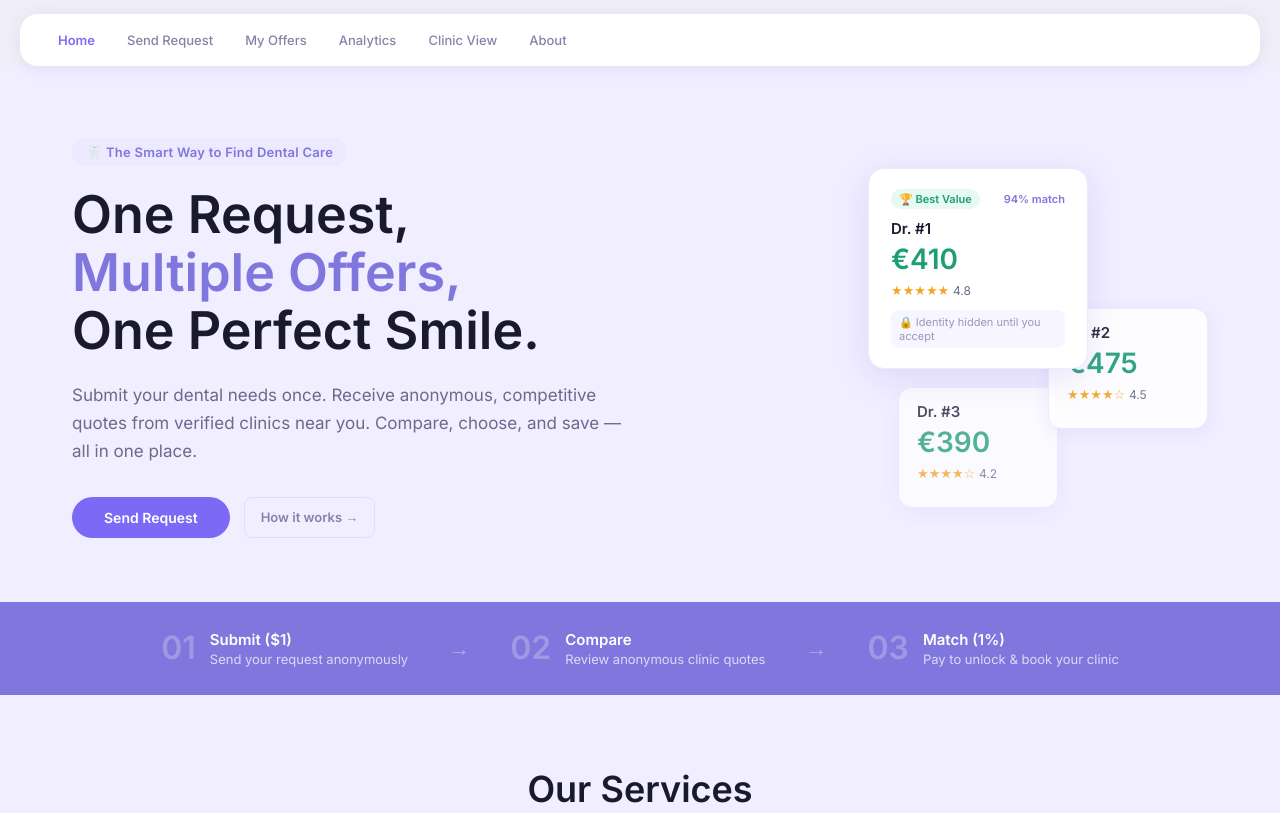
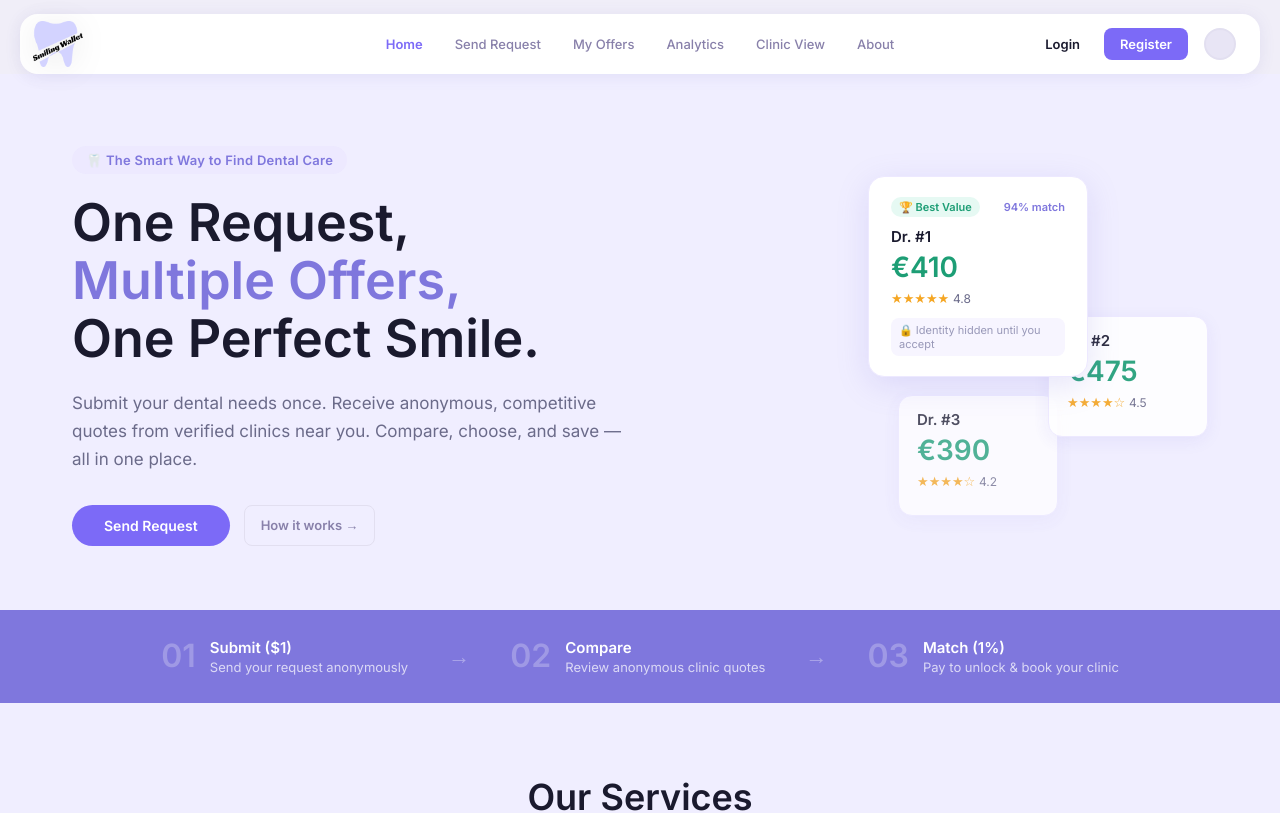
Before and after one commit to muresanianis450/SmillingWallet, a React (Vite) app in the folder src/frontend/: page / in a window 1280 px wide. Shown: the top 813 px of the page. Built offline with nearby package versions, Linux system fonts and the light colour scheme.

Commit message:
Modified Nav Module

```diff
--- a/src/frontend/src/components/layout/Nav.module.css
+++ b/src/frontend/src/components/layout/Nav.module.css
@@ -1,16 +1,23 @@
 .nav {
-  background: var(--surface);
-  border-radius: var(--radius-lg);
+  background: var(--surface, #ffffff);
+  border-radius: var(--radius-lg, 12px);
   margin: 14px 20px 0;
   padding: 0 24px;
-  height: 52px;
-  display: flex;
+  height: 60px;
+
+  display: grid;
+  grid-template-columns: 1fr auto 1fr;
   align-items: center;
-  justify-content: space-between;
-  box-shadow: var(--shadow);
+
+  box-shadow: var(--shadow, 0 2px 10px rgba(0,0,0,0.05));
   position: sticky;
   top: 14px;
   z-index: 100;
+}
+
+/* LEFT SECTION */
+.logoContainer {
+  justify-self: start;
 }
 
 .logo {
@@ -28,7 +35,6 @@
 .logoIcon {
   width: 28px;
   height: 28px;
-  background: linear-gradient(135deg, #a78bfa, #34d399);
   border-radius: 8px;
   display: flex;
   align-items: center;
@@ -36,7 +42,9 @@
   font-size: 14px;
 }
 
+/* MIDDLE SECTION */
 .links {
+  justify-self: center;
   display: flex;
   gap: 4px;
   align-items: center;
@@ -57,18 +65,61 @@
 
 .link:hover {
   color: var(--text);
-  background: var(--surface2);
+  background: var(--surface2, #f1f5f9);
 }
 
 .active {
-  color: var(--purple);
+  color: var(--purple, #7F77DD);
   font-weight: 600;
+}
+
+/* RIGHT SECTION */
+.authSection {
+  justify-self: end;
+  display: flex;
+  align-items: center;
+  gap: 12px; /* Space between buttons and avatar */
+}
+
+.loginBtn {
+  background: transparent;
+  border: none;
+  font-family: var(--font-body);
+  font-size: 13px;
+  font-weight: 600;
+  color: var(--text);
+  cursor: pointer;
+  padding: 6px 12px;
+  transition: color 0.2s;
+}
+
+.loginBtn:hover {
+  color: var(--purple, #7F77DD);
+}
+
+.registerBtn {
+  background: var(--purple, #7F77DD);
+  color: white;
+  border: none;
+  border-radius: 8px;
+  font-family: var(--font-body);
+  font-size: 13px;
+  font-weight: 600;
+  cursor: pointer;
+  padding: 8px 16px;
+  transition: opacity 0.2s;
+}
+
+.registerBtn:hover {
+  opacity: 0.9;
 }
 
 .avatar {
   width: 32px;
   height: 32px;
   border-radius: 50%;
-  background: var(--bg2);
-  border: 2px solid var(--border);
+  background: var(--bg2, #e2e8f0);
+  border: 2px solid var(--border, #cbd5e1);
+  margin-left: 4px;
+  cursor: pointer;
 }
--- a/src/frontend/src/components/layout/Nav.tsx
+++ b/src/frontend/src/components/layout/Nav.tsx
@@ -2,6 +2,9 @@
 import { PageName } from '@/types/types.ts';
 // @ts-ignore
 import styles from './Nav.module.css';
+import { SmilingWallet_LogoIcon} from '../shared/Icons';
+
+
 interface NavProps {
     page: PageName;
     setPage: (page: PageName) => void;
@@ -16,10 +19,16 @@ const ALL_LINKS = [
 ];
 
 export function Nav({ page, setPage }: NavProps) {
-    // Remove the isClinicPage logic and just map ALL_LINKS
     return (
         <nav className={styles.nav}>
-            {/* ... logo code ... */}
+            {/* LEFT: Logo */}
+            <div className={styles.logoContainer}>
+                <span className={styles.logo} onClick={() => setPage('home')}>
+                    <span className={styles.logoIcon}><SmilingWallet_LogoIcon/></span>
+                </span>
+            </div>
+
+            {/* MIDDLE: Centered Links */}
             <div className={styles.links}>
                 {ALL_LINKS.map((link) => (
                     <button
@@ -30,6 +39,23 @@ export function Nav({ page, setPage }: NavProps) {
                         {link.label}
                     </button>
                 ))}
+            </div>
+
+            {/* RIGHT: Auth & Profile */}
+            <div className={styles.authSection}>
+                <button
+                    className={styles.loginBtn}
+                    onClick={() => setPage('login')}
+                >
+                    Login
+                </button>
+                <button
+                    className={styles.registerBtn}
+                    onClick={() => setPage('register')}
+                >
+                    Register
+                </button>
+                <div className={styles.avatar} />
             </div>
         </nav>
     );
```
